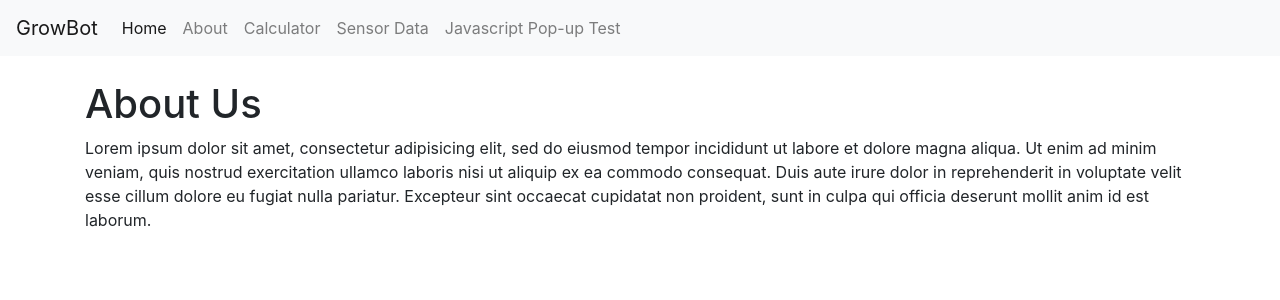
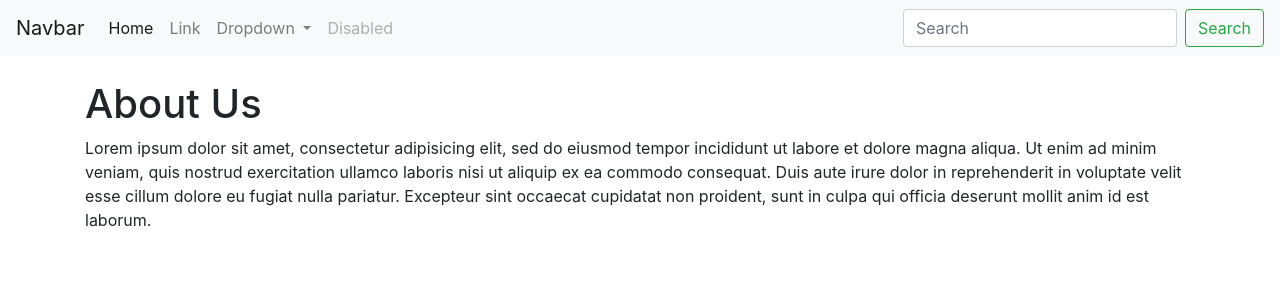
Before and after one commit to OSHE-Github/OSHE_Growbot, a Flask app: page /about in a window 1280 px wide. Shown: the top 300 px of the page. Run offline with Flask 2, Linux system fonts and the light colour scheme; some libraries are stand-ins or nearby versions.

Commit message:
testing navbar hamburger menu code

```diff
--- a/GrowBotWebInterface/templates/includes/_navbar.html
+++ b/GrowBotWebInterface/templates/includes/_navbar.html
@@ -1,15 +1,11 @@
-<nav class="navbar navbar-expand-lg navbar-light bg-light">
+<!-- <nav class="navbar navbar-expand-lg navbar-light bg-light">
   <a class="navbar-brand" href="/">GrowBot</a>
   <button class="navbar-toggler" type="button" data-toggle="collapse" data-target="#navbarSupportedContent" aria-controls="navbarSupportedContent" aria-expanded="false" aria-label="Toggle navigation">
     <span class="navbar-toggler-icon"></span>
-    <span class="icon-bar"></span>
-    <span class="icon-bar"></span>
-    <span class="icon-bar"></span>
   </button>
 
   <div class="collapse navbar-collapse" id="navbarSupportedContent">
     <ul class="navbar-nav mr-auto">
-
       <li class="nav-item active">
         <a class="nav-link" href="/">Home <span class="sr-only">(current)</span></a>
       </li>
@@ -21,4 +17,40 @@
     </ul>
 
   </div>
+</nav> -->
+
+<nav class="navbar navbar-expand-lg navbar-light bg-light">
+  <a class="navbar-brand" href="#">Navbar</a>
+  <button class="navbar-toggler" type="button" data-toggle="collapse" data-target="#navbarSupportedContent" aria-controls="navbarSupportedContent" aria-expanded="false" aria-label="Toggle navigation">
+    <span class="navbar-toggler-icon"></span>
+  </button>
+
+  <div class="collapse navbar-collapse" id="navbarSupportedContent">
+    <ul class="navbar-nav mr-auto">
+      <li class="nav-item active">
+        <a class="nav-link" href="#">Home <span class="sr-only">(current)</span></a>
+      </li>
+      <li class="nav-item">
+        <a class="nav-link" href="#">Link</a>
+      </li>
+      <li class="nav-item dropdown">
+        <a class="nav-link dropdown-toggle" href="#" id="navbarDropdown" role="button" data-toggle="dropdown" aria-haspopup="true" aria-expanded="false">
+          Dropdown
+        </a>
+        <div class="dropdown-menu" aria-labelledby="navbarDropdown">
+          <a class="dropdown-item" href="#">Action</a>
+          <a class="dropdown-item" href="#">Another action</a>
+          <div class="dropdown-divider"></div>
+          <a class="dropdown-item" href="#">Something else here</a>
+        </div>
+      </li>
+      <li class="nav-item">
+        <a class="nav-link disabled" href="#" tabindex="-1" aria-disabled="true">Disabled</a>
+      </li>
+    </ul>
+    <form class="form-inline my-2 my-lg-0">
+      <input class="form-control mr-sm-2" type="search" placeholder="Search" aria-label="Search">
+      <button class="btn btn-outline-success my-2 my-sm-0" type="submit">Search</button>
+    </form>
+  </div>
 </nav>
```
